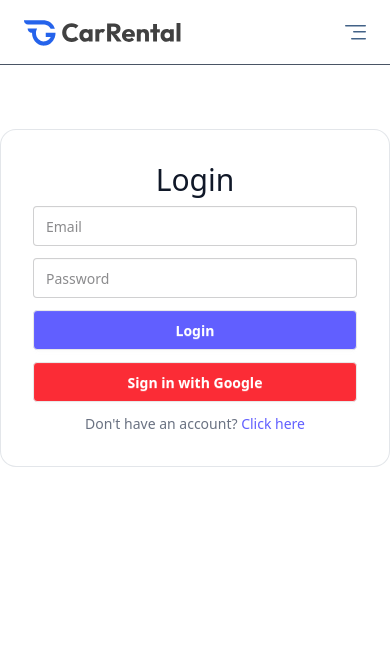
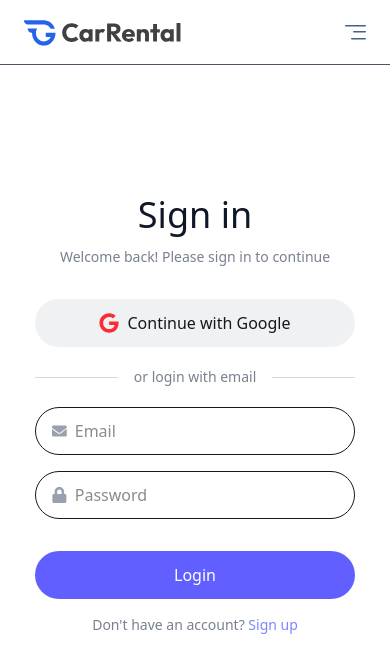
Before and after one commit to Anika-55/Car-Rental-Website-, a React (Vite) app: page /login in a window 390 px wide. Shown: the top 672 px of the page. Built offline with nearby package versions, Linux system fonts and the light colour scheme; no server answers.

Commit message:
added car card

```diff
--- a/package.json
+++ b/package.json
@@ -15,6 +15,7 @@
     "lucide-react": "^0.552.0",
     "react": "^19.1.1",
     "react-dom": "^19.1.1",
+    "react-icons": "^5.5.0",
     "react-router": "^7.9.5",
     "react-router-dom": "^7.9.5",
     "stats.js": "^0.17.0",
--- a/src/components/CarCard.jsx
+++ b/src/components/CarCard.jsx
@@ -8,6 +8,9 @@ const CarCard = ({ car }) => {
 
   // Safety check: don't render if car is undefined
   if (!car) return null;
+
+  // Corrected field name
+  const isAvailable = car.isAvaliable; // note: MongoDB field is 'isAvaliable'
 
   return (
     <div
@@ -23,9 +26,13 @@ const CarCard = ({ car }) => {
           alt={`${car.brand} ${car.model}`}
           className="w-full h-full object-cover transition-transform duration-500 group-hover:scale-105"
         />
-        {car.isAvailable && (
-          <p className="absolute top-4 left-4 bg-primary/90 text-white text-xs px-2.5 py-1 rounded-full">
+        {isAvailable ? (
+          <p className="absolute top-4 left-4 bg-green-400/60 text-white text-xs px-2.5 py-1 rounded-full">
             Available Now
+          </p>
+        ) : (
+          <p className="absolute top-4 left-4 bg-red-400/60 text-white text-xs px-2.5 py-1 rounded-full">
+            Unavailable
           </p>
         )}
         <div className="absolute bottom-4 right-4 bg-black/80 backdrop-blur-sm text-white px-3 py-2 rounded-lg">
--- a/src/components/Login.jsx
+++ b/src/components/Login.jsx
@@ -6,9 +6,10 @@ import {
   signInWithPopup,
   updateProfile,
 } from "firebase/auth";
+import { FaGoogle, FaEnvelope, FaLock, FaUser } from "react-icons/fa";
 
 const Login = () => {
-  const [state, setState] = useState("login");
+  const [state, setState] = useState("login"); // "login" or "signup"
   const [formData, setFormData] = useState({
     name: "",
     email: "",
@@ -31,17 +32,18 @@ const Login = () => {
           formData.email,
           formData.password
         );
+        alert("Logged in successfully!");
       } else {
         const res = await createUserWithEmailAndPassword(
           auth,
           formData.email,
           formData.password
         );
-        // Update display name and photoURL
         await updateProfile(res.user, {
           displayName: formData.name,
           photoURL: formData.photoURL || null,
         });
+        alert("Account created successfully!");
       }
     } catch (err) {
       console.error(err);
@@ -52,6 +54,7 @@ const Login = () => {
   const handleGoogleSignIn = async () => {
     try {
       await signInWithPopup(auth, googleProvider);
+      alert("Logged in with Google!");
     } catch (err) {
       console.error(err);
       alert(err.message);
@@ -59,83 +62,123 @@ const Login = () => {
   };
 
   return (
-    <div className="flex justify-center mt-16">
+    <div className="flex h-[700px] w-full">
+      <div className="w-full hidden md:inline-block">
+        <img
+          className="h-full"
+          src="https://raw.githubusercontent.com/prebuiltui/prebuiltui/main/assets/login/leftSideImage.png"
+          alt="leftSideImage"
+        />
+      </div>
+
+      <div className="w-full flex flex-col items-center justify-center">
         <form
           onSubmit={handleSubmit}
-        className="sm:w-[350px] w-full text-center border border-gray-300/60 rounded-2xl px-8 py-8 bg-white"
+          className="md:w-96 w-80 flex flex-col items-center justify-center"
         >
-        <h1 className="text-gray-900 text-3xl font-medium mb-2">
-          {state === "login" ? "Login" : "Sign Up"}
-        </h1>
+          <h2 className="text-4xl text-gray-900 font-medium">
+            {state === "login" ? "Sign in" : "Sign up"}
+          </h2>
+          <p className="text-sm text-gray-500/90 mt-3">
+            {state === "login"
+              ? "Welcome back! Please sign in to continue"
+              : "Create a new account"}
+          </p>
 
-        {state !== "login" && (
-          <>
+          {/* Google Sign-In */}
+          <button
+            type="button"
+            onClick={handleGoogleSignIn}
+            className="w-full mt-8 bg-gray-500/10 flex items-center justify-center h-12 rounded-full gap-2"
+          >
+            <FaGoogle className="text-red-500" size={20} />
+            Continue with Google
+          </button>
+
+          <div className="flex items-center gap-4 w-full my-5">
+            <div className="w-full h-px bg-gray-300/90"></div>
+            <p className="w-full text-nowrap text-sm text-gray-500/90">
+              or {state} with email
+            </p>
+            <div className="w-full h-px bg-gray-300/90"></div>
+          </div>
+
+          {/* Name field for signup */}
+          {state === "signup" && (
+            <div className="flex items-center w-full h-12 mb-4 border rounded-full px-4 gap-2">
+              <FaUser className="text-gray-400" />
               <input
                 type="text"
                 name="name"
                 placeholder="Name"
-              className="input input-bordered w-full mb-3"
                 value={formData.name}
                 onChange={handleChange}
+                className="w-full outline-none"
                 required
               />
+            </div>
+          )}
+
+          {/* Email */}
+          <div className="flex items-center w-full h-12 mb-4 border rounded-full px-4 gap-2">
+            <FaEnvelope className="text-gray-400" />
+            <input
+              type="email"
+              name="email"
+              placeholder="Email"
+              value={formData.email}
+              onChange={handleChange}
+              className="w-full outline-none"
+              required
+            />
+          </div>
+
+          {/* Password */}
+          <div className="flex items-center w-full h-12 mb-4 border rounded-full px-4 gap-2">
+            <FaLock className="text-gray-400" />
+            <input
+              type="password"
+              name="password"
+              placeholder="Password"
+              value={formData.password}
+              onChange={handleChange}
+              className="w-full outline-none"
+              required
+            />
+          </div>
+
+          {/* Photo URL for signup */}
+          {state === "signup" && (
             <input
               type="text"
               name="photoURL"
               placeholder="Photo URL (optional)"
-              className="input input-bordered w-full mb-3"
               value={formData.photoURL}
               onChange={handleChange}
+              className="w-full h-12 px-4 mb-4 border rounded-full outline-none"
             />
-          </>
           )}
-
-        <input
-          type="email"
-          name="email"
-          placeholder="Email"
-          className="input input-bordered w-full mb-3"
-          value={formData.email}
-          onChange={handleChange}
-          required
-        />
-        <input
-          type="password"
-          name="password"
-          placeholder="Password"
-          className="input input-bordered w-full mb-3"
-          value={formData.password}
-          onChange={handleChange}
-          required
-        />
 
           <button
             type="submit"
-          className="btn w-full bg-indigo-500 text-white mb-3"
+            className="mt-4 w-full h-12 rounded-full text-white bg-indigo-500 hover:opacity-90 transition-opacity"
           >
             {state === "login" ? "Login" : "Sign Up"}
           </button>
 
-        <button
-          type="button"
-          onClick={handleGoogleSignIn}
-          className="btn w-full bg-red-500 text-white"
-        >
-          Sign in with Google
-        </button>
-
-        <p
-          onClick={() =>
-            setState((prev) => (prev === "login" ? "register" : "login"))
-          }
-          className="text-gray-500 text-sm mt-3 cursor-pointer"
-        >
+          <p className="text-gray-500/90 text-sm mt-4">
             {state === "login"
               ? "Don't have an account?"
               : "Already have an account?"}{" "}
-          <span className="text-indigo-500 hover:underline">Click here</span>
+            <span
+              onClick={() => setState(state === "login" ? "signup" : "login")}
+              className="text-indigo-400 hover:underline cursor-pointer"
+            >
+              {state === "login" ? "Sign up" : "Login"}
+            </span>
           </p>
         </form>
+      </div>
     </div>
   );
 };
--- a/src/components/Navbar.jsx
+++ b/src/components/Navbar.jsx
@@ -35,13 +35,14 @@ const Navbar = ({ setShowLogin }) => {
         </div>
 
         <div className="flex max-sm:flex-col items-start sm:items-center gap-6">
-          <button
+          <Link
+            to="login"
             onClick={() => setShowLogin(true)}
             className="cursor-pointer px-8 py-2 bg-primary hover:bg-primary-dull transition-all text-white rounded-lg
                     "
           >
             LogIn
-          </button>
+          </Link>
         </div>
       </div>
       <button
--- a/src/components/Title.jsx
+++ b/src/components/Title.jsx
@@ -1,10 +1,16 @@
 import React from "react";
 
-const Title = ({ title, description }) => {
+const Title = ({ title, subTitle, align }) => {
   return (
-    <div className="text-center mt-6 text-slate-700">
-      <h2 className="text-3xl sm:text-4xl font-medium">{title}</h2>
-      <p className="max-sm max-w-2xl mt-4 text-slate-500">{description}</p>
+    <div
+      className={`flex flex-col justify-center items-center text-center ${
+        align === "left" && "md:items-start md:text-left"
+      }`}
+    >
+      <h1 className="font-semibold text-4xl md:text-[40px]">{title}</h1>
+      <p className="text-sm md:text-base text-gray-500/90 mt-2 max-2-156">
+        {subTitle}
+      </p>
     </div>
   );
 };
--- a/src/pages/Cars.jsx
+++ b/src/pages/Cars.jsx
@@ -1,23 +1,57 @@
-import React from "react";
+import React, { useState } from "react";
 import CarCard from "../components/CarCard";
 import { useLoaderData } from "react-router-dom";
 import Footer from "../components/Footer";
+import { assets } from "../assets/assets";
+import Title from "../components/Title"; // assuming you have a Title component
 
 const Cars = () => {
   const data = useLoaderData(); // get data from loader
   console.log(data); // should show an array of car objects
 
+  const [input, setInput] = useState(""); // move useState to top level
+
+  // filter cars based on search input
+  const filteredCars = data.filter(
+    (car) =>
+      car.brand.toLowerCase().includes(input.toLowerCase()) ||
+      car.model.toLowerCase().includes(input.toLowerCase()) ||
+      car.category.toLowerCase().includes(input.toLowerCase())
+  );
+
   return (
     <div>
+      <div className="flex flex-col items-center py-20 bg-light max-md:px-4">
+        <Title
+          title="Available Cars"
+          subTitle="Browse our selection of premium vehicles available for your next adventure"
+        />
+
+        <div className="flex items-center bg-white px-4 mt-6 max-w-140 w-full h-12 rounded-full shadow">
+          <img src={assets.search_icon} alt="" className="w-4.5 h-4.5 mr-2" />
+
+          <input
+            onChange={(e) => setInput(e.target.value)} // changed from onClick to onChange
+            value={input}
+            type="text"
+            placeholder="Search by make, model, or features"
+            className="w-full h-full outline-none text-gray-500"
+          />
+
+          <img src={assets.filter_icon} alt="" className="w-4.5 h-4.5 ml-2" />
+        </div>
+      </div>
+
       <div className="grid sm:grid-cols-2 md:grid-cols-3 lg:grid-cols-4 gap-6 p-6">
-        {data && data.length > 0 ? (
-          data.map((car) => <CarCard key={car._id} car={car} />)
+        {filteredCars && filteredCars.length > 0 ? (
+          filteredCars.map((car) => <CarCard key={car._id} car={car} />)
         ) : (
           <p className="text-center col-span-full text-gray-500">
             No cars found.
           </p>
         )}
       </div>
+
       <Footer />
     </div>
   );
```
Also changed, not shown: 1 other file (tests, documents, lock files or other folders). Lines whose indentation alone changed are shown as unchanged.
